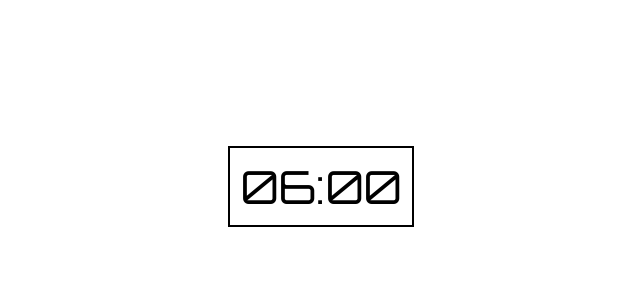
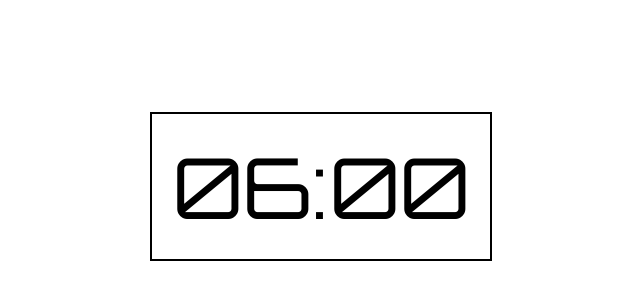
Before and after one commit to Manuelfuchs1981/Notion-Uhrzeit, a plain HTML site: page index.html in a window 1280 px wide. Shown: the part 214-514 px from the top of the page, without its empty margins (319-959 px from the left). Drawn offline with Linux system fonts and the light colour scheme.

Commit message:
Add files via upload

```diff
--- a/index.html
+++ b/index.html
@@ -16,7 +16,7 @@
         background-color: transparent;
     }
     .clock-container {
-        padding: 10px; /* Padding rundherum */
+        padding: 20px; /* Padding rundherum */
         border: 2pt solid black; /* Schwarzer Rahmen */
         display: flex;
         justify-content: center;
@@ -26,7 +26,7 @@
     }
     .time {
         font-family: 'Orbitron', sans-serif;
-        font-size: calc(20px + 2vw); /* Responsive Schriftgröße */
+        font-size: calc(20px + 5vw); /* Responsive Schriftgröße */
         color: black;
         text-align: center;
     }
```
